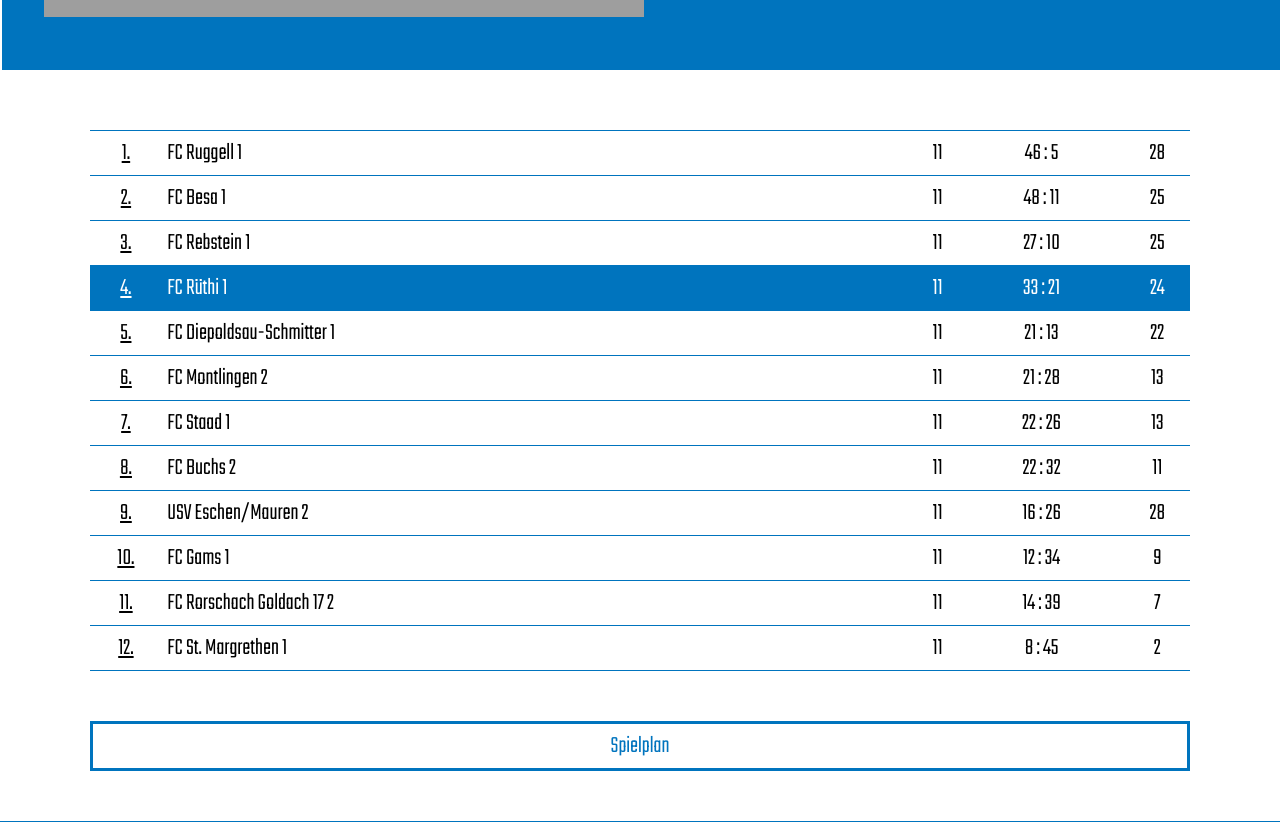
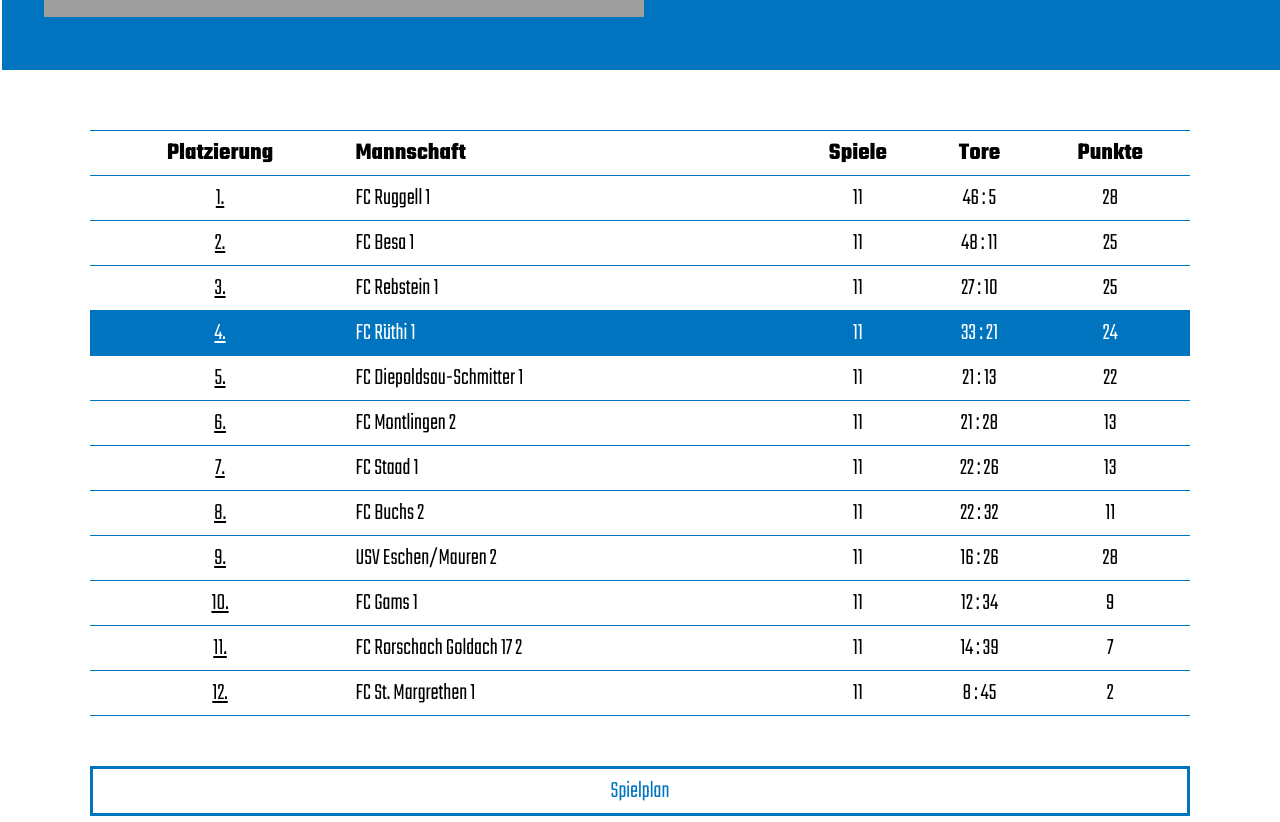
Before and after one commit to DaEchteBasti/fcruethi, a plain HTML site: page index.html in a window 1280 px wide. Shown: the part 1740-2562 px from the top of the page. Drawn offline with nearby package versions, Linux system fonts and the light colour scheme; grey boxes are pictures that could not be loaded.

Commit message:
Add files via upload

```diff
--- a/css/style.css
+++ b/css/style.css
@@ -185,6 +185,16 @@
   font-size: 24px;
   width: 86vw;
   border-collapse: collapse;
+}
+
+.table_3_league .labeling-table{
+font-weight: 700;
+
+}
+
+.labeling-table .rank{
+  text-decoration: none;
+
 }
 
 .table-3league {
--- a/index.html
+++ b/index.html
@@ -93,6 +93,15 @@
     <!-- Tabelle -->
     <div class="table-3league">
       <table class="table_3_league">
+
+        <tr class="labeling-table">
+          <th class="rank">Platzierung</th>
+          <th class="mannschaft">Mannschaft</th>
+          <th class="spiele">Spiele</th>
+          <th class="torverhaeltnis">Tore</th>
+          <th class="punkte">Punkte</th>
+        </tr>
+
         <tr>
           <th class="rank">1.</th>
           <th class="mannschaft">FC Ruggell 1</th>
```
